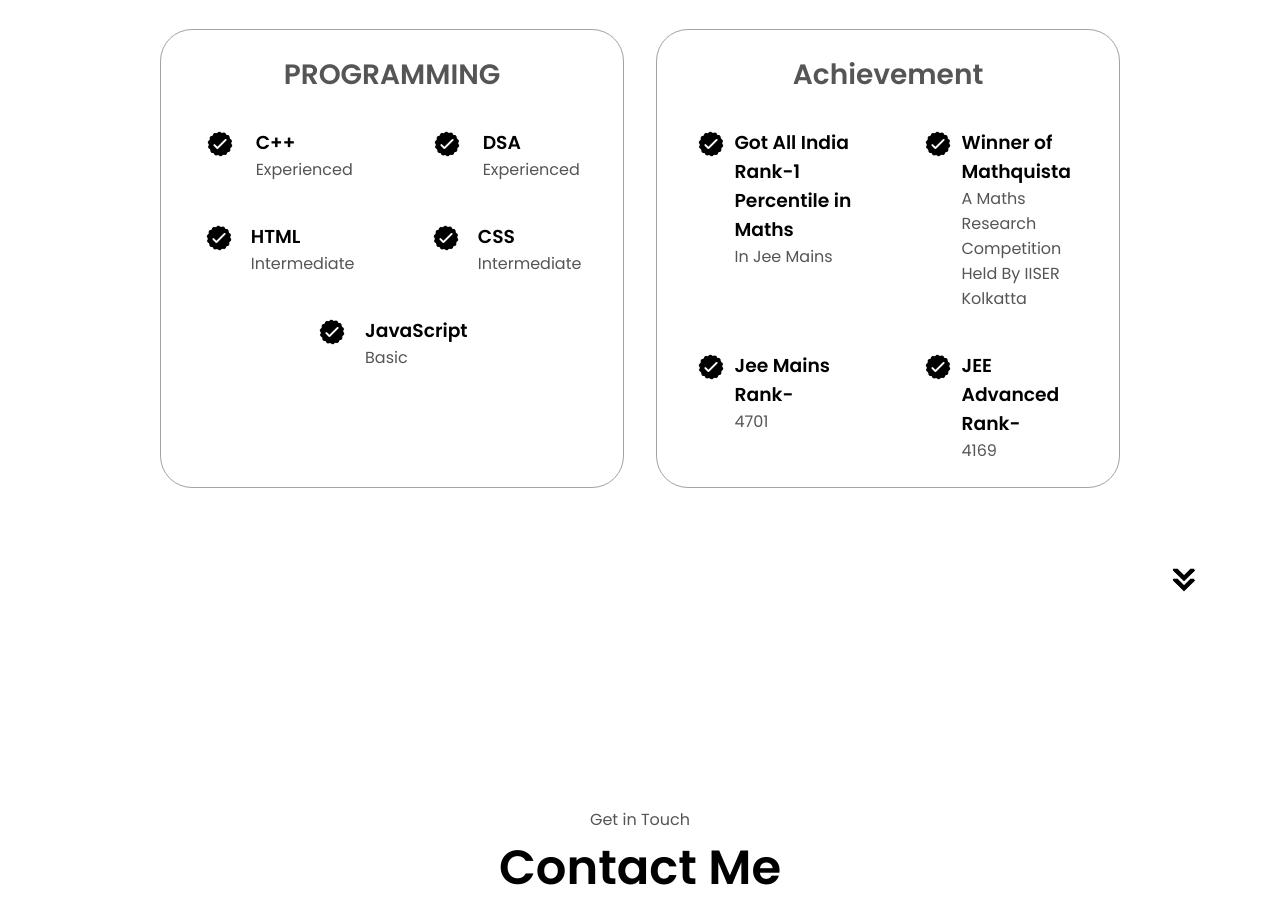
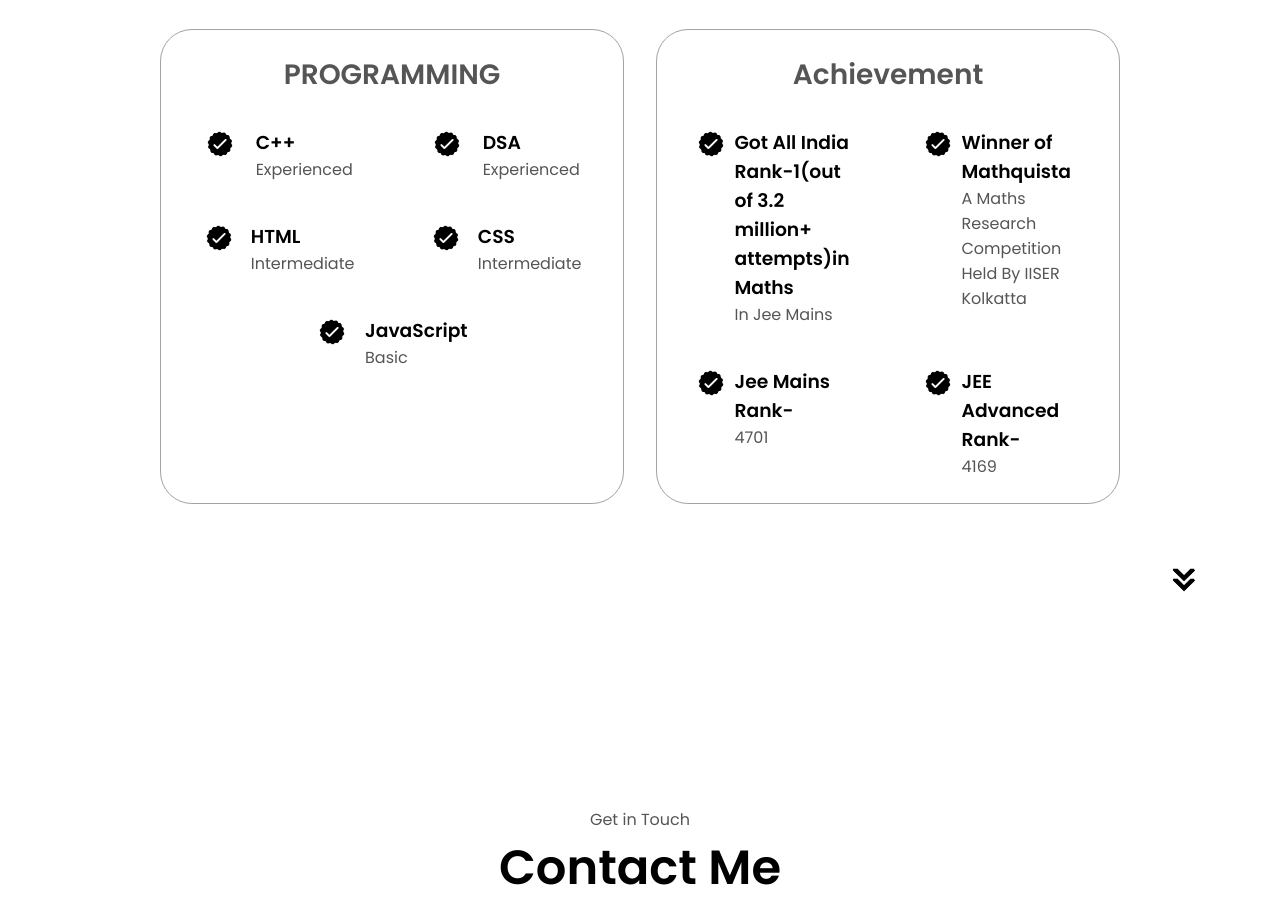
Before and after one commit to moradiya84/portfolio_website, a plain HTML site: page index.html in a window 1280 px wide. Shown: the part 1821-2745 px from the top of the page. Drawn offline with Linux system fonts and the light colour scheme.

Commit message:
Update index.html

```diff
--- a/index.html
+++ b/index.html
@@ -185,7 +185,7 @@ z<!DOCTYPE html>
                   class="icon"
                 />
                 <div>
-                  <h3>Got All India Rank-1 Percentile in Maths</h3>
+                  <h3>Got All India Rank-1(out of 3.2 million+ attempts)in Maths</h3>
                   <p>In Jee Mains</p>
                 </div>
               </article>
```
